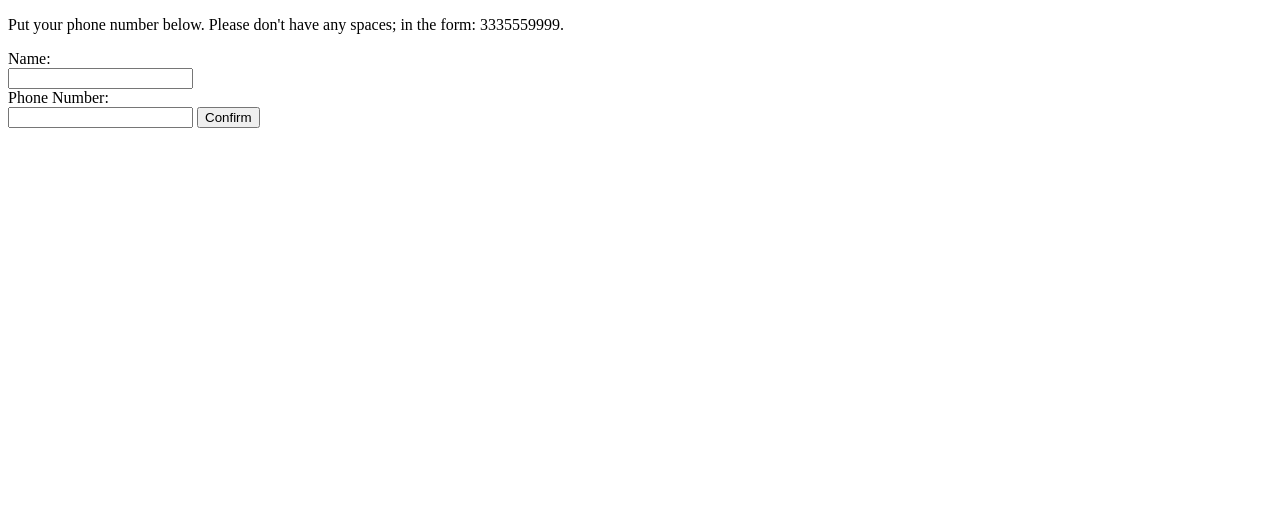
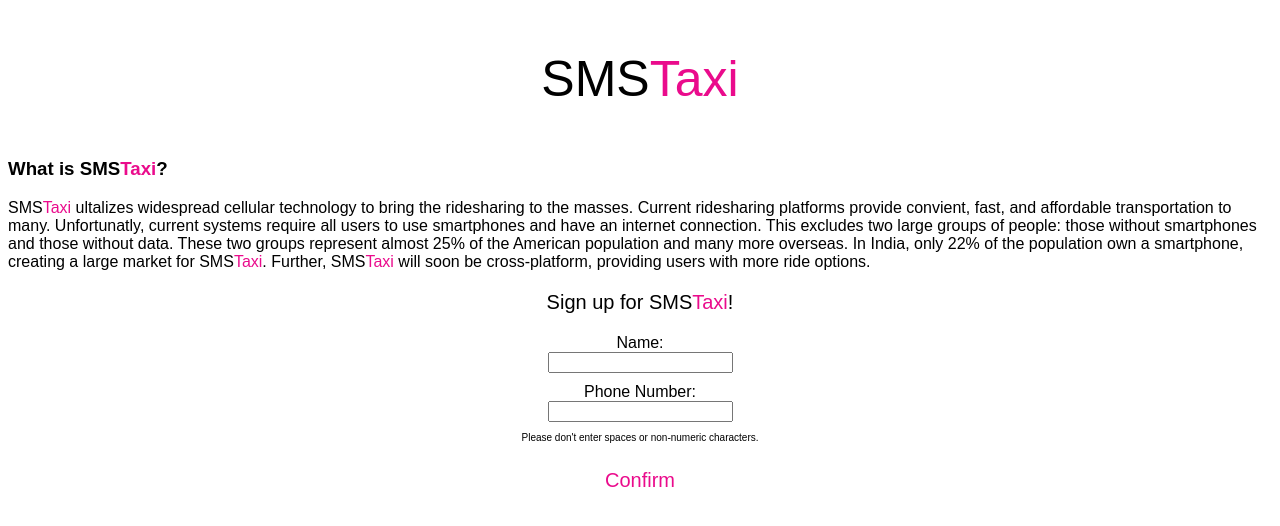
Before and after one commit to annasedla/SMSTaxi, a website: page index.html in a window 1280 px wide. Drawn offline with Linux system fonts and the light colour scheme.

Commit message:
index.htmlv2
more done but not fully done. just more css stuff to add.

```diff
--- a/index.html
+++ b/index.html
@@ -4,25 +4,53 @@
 		<title>
 			Welcome!
 		</title>
+		<!--
+		What is SMS taxi.     Sign up
+					picture
+		technology    picture
+		Who we are
+		a -->
+
+		<link rel="stylesheet" href="stylesheet.css">
 	</head>
 	<meta http-equiv="content-type" content="text/html; charset=utf-8" />
-	<body>
-		<p>Put your phone number below. Please don't have any spaces; in the form: 3335559999. </p>
-		<form>
-		  	Name:<br>
-		  	<input type="text" name="name"><br>
-		  	Phone Number:<br>
-		  	<input type="text" id="phoneNumber" name="phoneNumber" maxlength="10">
-		  	<button onclick="masterFunction()"> Confirm </button>
-		</form>
+	<body style="font-family: sans-serif;">
+		<div id="title">
+			<p style="font-size: 50px; text-align: center;"><span>SMS</span><span style="color: #ea0b8c;">Taxi</span></p>
+		</div>
+		<div id="what is smstaxi">
+			<h3>What is SMS<span style="color: #ea0b8c;">Taxi</span>?</h3>
+			<p>SMS<span style="color: #ea0b8c;">Taxi</span> ultalizes widespread cellular technology to bring the ridesharing to the masses. Current ridesharing platforms provide convient, fast, and affordable transportation to many. Unfortunatly, current systems require all users to use smartphones and have an internet connection. This excludes two large groups of people: those without smartphones and those without data. These two groups represent almost 25% of the American population and many more overseas. In India, only 22% of the population own a smartphone, creating a large market for SMS<span style="color: #ea0b8c;">Taxi</span>. Further, SMS<span style="color: #ea0b8c;">Taxi</span> will soon be cross-platform, providing users with more ride options.</p>
+		</div>
+		<div id="sign_up">
+			<p style="text-align: center; font-size: 20px;">Sign up for SMS<span style="color: #ea0b8c;">Taxi</span>!</p>
+			<form style="text-align: center;">
+			  	Name:<br>
+			  	<input style="margin-bottom: 10px;" type="text" id="name" name="name"><br>
+			  	Phone Number:<br>
+			  	<input type="text" id="phoneNumber" name="phoneNumber" maxlength="10"> <br/>
+			  	<p style="font-size: 10px;">Please don't enter spaces or non-numeric characters.</p>
+			  	<button style="margin-top: 15px; background-color: white; color: #ea0b8c; border: none; font-size: 20px;" onclick="masterFunction()"> Confirm </button>
+			</form>
+		</div>
+		<div id="bigPicture">
+
+		</div>
+		<div id="technology">
+
+		</div>
+		<div id="small picture">
+
+		</div>
         <script type="text/javascript">
         	function masterFunction(){
         		var isNumbers = allnumeric(document.getElementById("phoneNumber").value);
         		if(isNumbers){
+        			alert("Thank you for signing up, you will recieve a text from us shortly.");
         			getNum();
         		}
         		else{
-        			alert("please only enter numbers");
+        			alert("Make sure you only entered numbers.");
         			var negOne = -1;
         			return negOne.toString();
         		}
@@ -32,7 +60,7 @@
    				return num.toString();
  			}
  			function allnumeric(inputtxt){
-		        var numbers = /^[0-9]+$/;  a
+		        var numbers = /^[0-9]+$/;
 		        if(inputtxt.match(numbers)) {
 		        	return true;
 		        } else {
```
